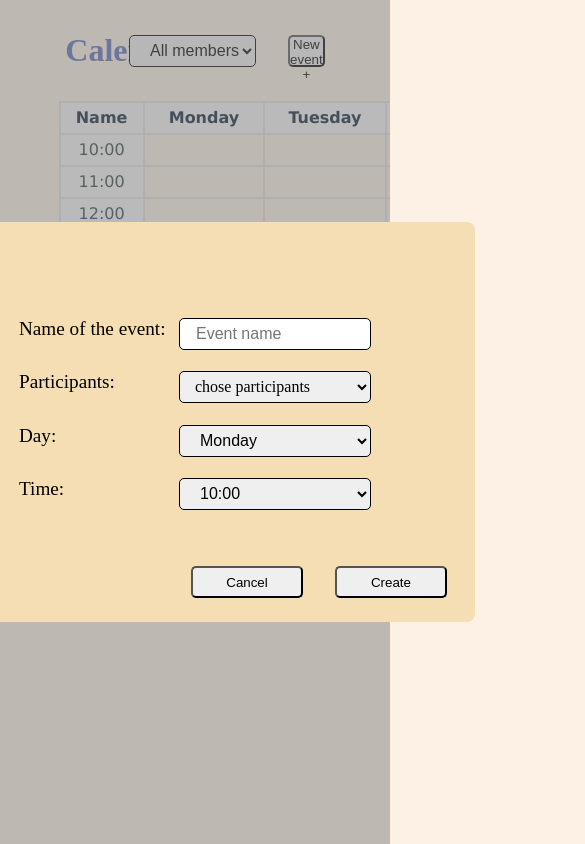
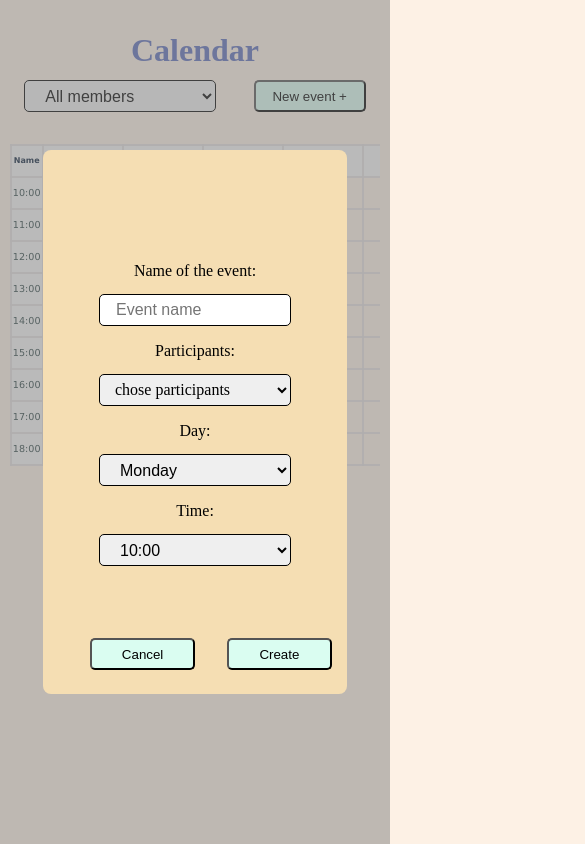
Before and after one commit to PechPavlo/calendar, a website built with webpack: page src/index.html in a window 390 px wide. Both pictures are taken after a click on the button "New event +". Shown: the top 844 px of the page, 585 px wide, since content can reach past the window. Built offline with nearby package versions, Linux system fonts and the light colour scheme.

Commit message:
feat: add adaptive

```diff
--- a/src/assets/styles/style.scss
+++ b/src/assets/styles/style.scss
@@ -27,21 +27,24 @@ li {
     padding   : 0;
 }
 
+button{
+    background-color: rgb(218, 253, 241);
+}
 .modal_wrapper {
-    visibility         : hidden;
-    position           : absolute;
-    left               : 0;
-    width              : 100vw;
-    height             : 100vh;
-    background-color   : rgba(128, 128, 128, 0.5);
+    visibility      : hidden;
+    position        : absolute;
+    left            : 0;
+    width           : 100vw;
+    height          : 100vh;
+    background-color: rgba(128, 128, 128, 0.5);
 
     .close-event-btn {
         display: none;
     }
 
     &.active {
-        visibility         : visible;
-        z-index: 1;
+        visibility: visible;
+        z-index   : 1;
 
         .close-event-btn {
             display: block;
@@ -255,13 +258,13 @@ td:first-child {
 }
 
 #add_select {
-    position: absolute;
-    opacity : 0;
-    width   : 1px;
-    height  : 1px;
+    position   : absolute;
+    opacity    : 0;
+    width      : 1px;
+    height     : 1px;
     margin-left: 13rem;
-    margin-top: 2rem;
-    z-index : -1;
+    margin-top : 2rem;
+    z-index    : -1;
 }
 
 .modal_wrapper.active .add_modal-container {
@@ -280,37 +283,38 @@ td:first-child {
     justify-content: space-between;
     align-items    : center;
     height         : 100%;
-    z-index: 2;
+    z-index        : 2;
+
     span {
-        font-size   : 1rem;
-        display     : flex;
-        align-items : center;
-        position    : absolute;
-        overflow: hidden;
-        background  : none;
-        padding-left: 1rem;
-        padding-right: 1rem;
-        height      : 32px;
-        width: 12rem;
-        z-index     : 2;
-        -moz-user-select: none;
+        font-size          : 1rem;
+        display            : flex;
+        align-items        : center;
+        position           : absolute;
+        overflow           : hidden;
+        background         : none;
+        padding-left       : 1rem;
+        padding-right      : 1rem;
+        height             : 32px;
+        width              : 12rem;
+        z-index            : 2;
+        -moz-user-select   : none;
         -webkit-user-select: none;
-        -ms-user-select: none;
-        user-select: none;
+        -ms-user-select    : none;
+        user-select        : none;
     }
 }
 
 .add_dropdown-fake_select {
-    border       : none;
-    width        : 12rem;
-    height       : 32px;
-    border       : 0.5px solid black;
-    border-radius: 5px;
-    z-index      : 1;
-    -moz-user-select: none;
+    border             : none;
+    width              : 12rem;
+    height             : 32px;
+    border             : 0.5px solid black;
+    border-radius      : 5px;
+    z-index            : 1;
+    -moz-user-select   : none;
     -webkit-user-select: none;
-    -ms-user-select: none;
-    user-select: none;
+    -ms-user-select    : none;
+    user-select        : none;
 }
 
 .add_dropdown-content {
@@ -340,20 +344,20 @@ td:first-child {
 }
 
 .delete_modal-container {
-    visibility         : hidden;
-    position           : absolute;
-    display            : flex;
-    flex-direction     : column;
-    align-items        : center;
-    justify-content    : space-evenly;
-    left               : calc((100vw - 21rem) / 2);
-    top                : -35rem;
-    background-color   : wheat;
-    border-radius      : 5px;
-    transition         : all 0.5s ease 0s;
-    width              : 21rem;
-    height             : 11rem;
-    font-size          : 1.5rem;
+    visibility      : hidden;
+    position        : absolute;
+    display         : flex;
+    flex-direction  : column;
+    align-items     : center;
+    justify-content : space-evenly;
+    left            : calc((100vw - 21rem) / 2);
+    top             : -35rem;
+    background-color: wheat;
+    border-radius   : 5px;
+    transition      : all 0.5s ease 0s;
+    width           : 21rem;
+    height          : 11rem;
+    font-size       : 1.5rem;
 }
 
 .modal_wrapper.active .delete_modal-container {
@@ -418,9 +422,11 @@ td:first-child {
 .calendar_cell:hover~.calendar_cell_participants {
     visibility: visible;
 }
+
 td.selected>.calendar_cell~.calendar_cell_participants {
     display: none;
 }
+
 td.selected>.calendar_cell {
     opacity: 0.5;
 }
@@ -430,10 +436,10 @@ td.selected>.calendar_cell {
     border          : none;
     padding         : 3px;
     cursor          : pointer;
-    outline: none;
+    outline         : none;
 
     &:hover {
-        color:red;
+        color             : red;
         transform         : translateY(-8%) scale(1.2);
         -webkit-box-shadow: 4px 4px 8px 0px rgba(34, 60, 80, 0.2);
         -moz-box-shadow   : 4px 4px 8px 0px rgba(34, 60, 80, 0.2);
@@ -444,3 +450,136 @@ td.selected>.calendar_cell {
 .calendar_cell-del_btn::after {
     content: '\2716';
 }
+
+@media (max-width: 960px) {
+    .main-container {
+        width: 95%;
+    }
+}
+
+@media (max-width: 769px) {
+    // .modal_wrapper.active .add_modal-container {
+    //     top: calc((100vh - 34rem) / 2);
+    // }
+
+    .add_modal-container {
+        left  : calc((100vw - 26rem) / 2);
+        // top   : -35rem;
+        width : 26rem;
+        // height: 34rem;
+    }
+
+    table {
+        min-width: 500px;
+        font-size: 0.9rem;
+    }
+
+    th {
+        font-size: 0.9rem;
+    }
+}
+
+@media (max-width: 500px) {
+    .main-container {
+        overflow-x: scroll;
+        font-size : 0.8rem;
+    }
+
+    .main_top-container {
+        flex-direction : column;
+        justify-content: space-between;
+        align-items    : center;
+        width          : 95%;
+        height: 5rem;
+        font-size: 1rem;
+    }
+    .controls {
+        justify-content: space-evenly;
+        width: 100%;
+    }
+
+    table {
+        font-size: 0.8rem;
+        min-width: max-content;
+    }
+
+    th {
+        font-size: 0.75rem;
+        padding  : 2px;
+    }
+
+    td {
+        width: 5rem;
+
+        &:first-child {
+            width    : max-content;
+            font-size: 0.6rem;
+        }
+    }
+    .calendar_cell_participants {
+        width: 5rem;
+    }
+    .calendar_cell_participant {
+        padding: 6px;
+    }
+}
+
+@media (max-width: 425px) {
+    .delete_modal-container {
+        left     : calc((100vw - 15rem) / 2);
+        top      : -10rem;
+        width    : 15rem;
+        height   : 10rem;
+        font-size: 1rem;
+    }
+
+    .modal_wrapper.active .delete_modal-container {
+        top: calc((100vh - 10rem) / 2);
+    }
+
+    .delete_modal-footer button {
+        width : 5rem;
+        height: 2rem;
+    }
+
+    .modal_wrapper.active .add_modal-container {
+        top: calc((100vh - 34rem) / 2);
+    }
+
+    .add_modal-container {
+        left  : calc((100vw - 19rem) / 2);
+        top   : -35rem;
+        width : 19rem;
+        height: 34rem;
+    }
+
+    #add-form {
+        height   : 19rem;
+        font-size: 1rem;
+    }
+
+    .add_lable {
+        flex-direction : column;
+        align-items    : center;
+        justify-content: space-between;
+        width          : 22rem;
+        height         : 4rem;
+    }
+
+    .add_modal-error span {
+        width: 73%;
+    }
+
+    .main-container {
+        font-size: 0.5rem;
+    }
+
+    table {
+        font-size: 0.5rem;
+    }
+
+    th {
+        font-size: 0.5rem;
+    }
+
+}
```
